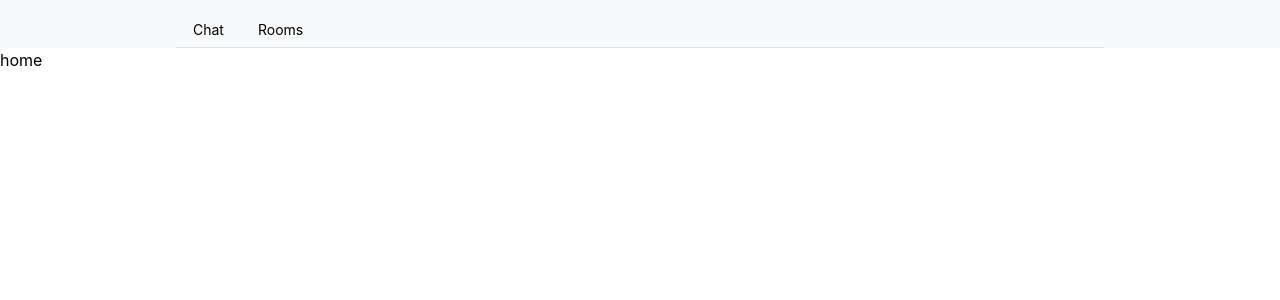
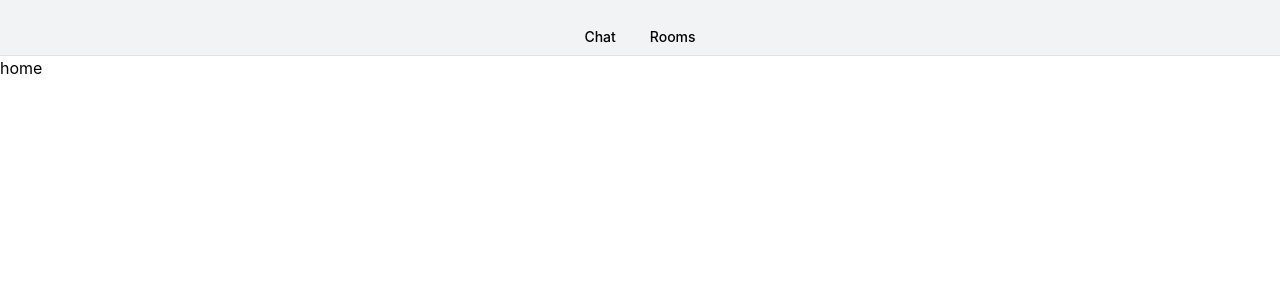
Before and after one commit to allnichols/Express_WebSocket, a React (Vite) app in the folder client/: page / in a window 1280 px wide. Shown: the top 300 px of the page. Built offline with nearby package versions, Linux system fonts and the light colour scheme; sample sign-in values are in the browser's storage.

Commit message:
add header styling

```diff
--- a/client/src/components/header/header.module.css
+++ b/client/src/components/header/header.module.css
@@ -1,9 +1,46 @@
 .header {
-  padding-top: var(--mantine-spacing-sm);
-  background-color: #f8f9fa;
+  height: rem(56px);
+  background-color: var(--mantine-color-gray-1);
+  border-bottom: rem(1px) solid
+    light-dark(var(--mantine-color-gray-3), var(--mantine-color-dark-4));
 }
 
-.tab[data-active] {
-  color: #007bff;
-  border-bottom: 2px solid #007bff;
+.container {
+  display: flex;
+  align-items: center;
+  justify-content: center;
+  height: 100%;
 }
+
+.tabsList {
+  &::before {
+    display: none;
+  }
+}
+
+.tab {
+  font-weight: 500;
+  height: rem(38);
+  background-color: transparent;
+  position: relative;
+  bottom: -9px;
+
+  &:hover {
+    background-color: light-dark(
+      var(--mantine-color-gray-0),
+      var(--mantine-color-dark-5)
+    );
+  }
+
+  &[data-active] {
+    background-color: light-dark(
+      var(--mantine-color-white),
+      var(--mantine-color-dark-7)
+    );
+    border-color: light-dark(
+      var(--mantine-color-gray-2),
+      var(--mantine-color-dark-7)
+    );
+    border-bottom-color: transparent;
+  }
+}
--- a/client/src/components/header/index.tsx
+++ b/client/src/components/header/index.tsx
@@ -2,10 +2,21 @@ import { Container, Tabs } from "@mantine/core";
 import classes from "./header.module.css";
 
 export default function SideBar() {
+  // get all rooms and chats
+  // show sidebar with rooms and chats
+  // when user clicks on room or chat, show room or recent chat
   return (
     <div className={classes.header}>
       <Container className={classes.container}>
-        <Tabs className={classes.tabs} variant="outline" color="blue">
+        <Tabs
+          classNames={{
+            root: classes.tabs,
+            list: classes.tabsList,
+            tab: classes.tab,
+          }}
+          variant="outline"
+          color="blue"
+        >
           <Tabs.List>
             <Tabs.Tab className={classes.tab} value="Chat">
               Chat
```
